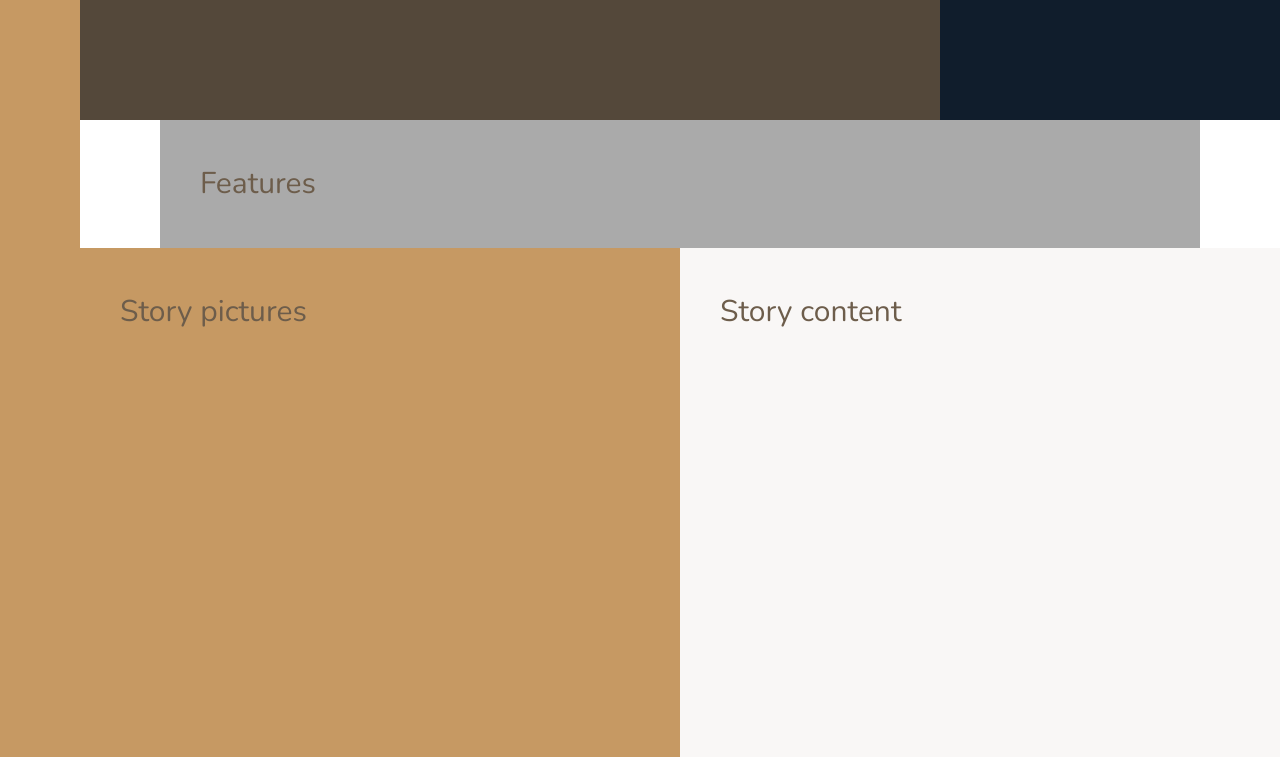
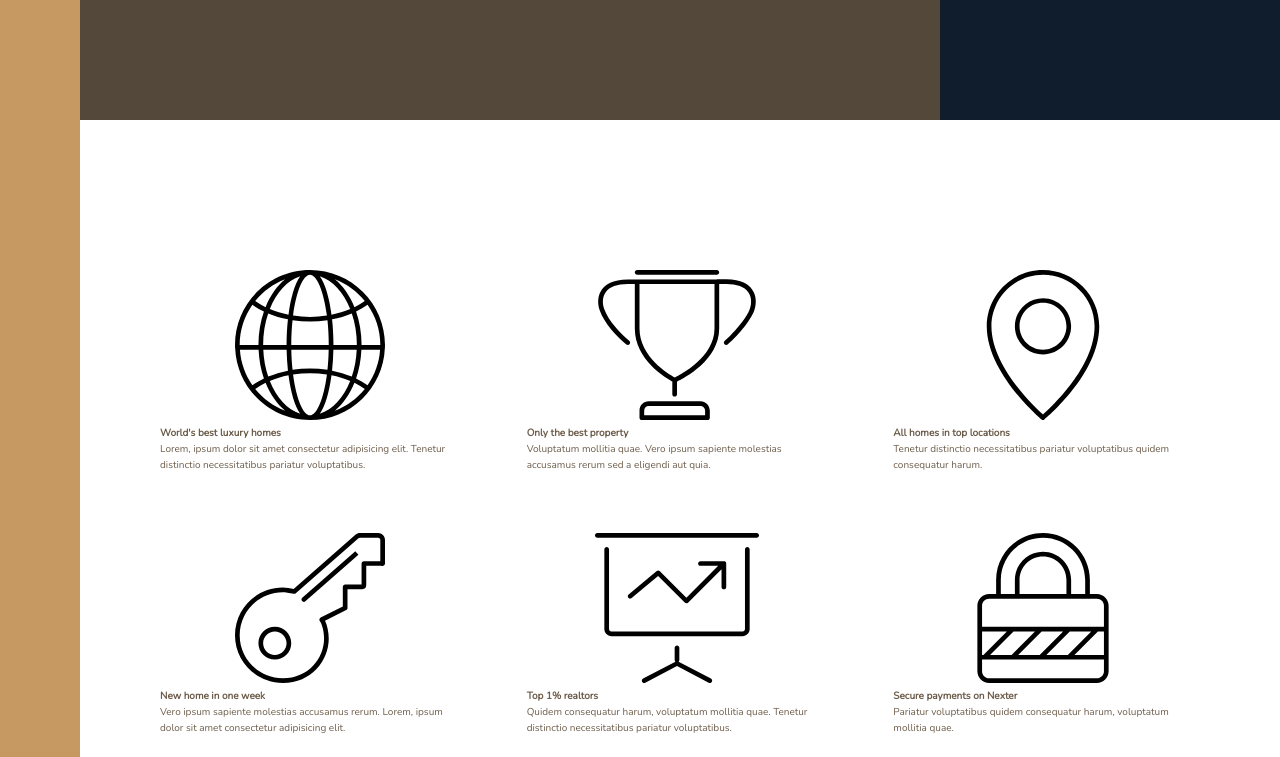
Before and after one commit to sailor95/scss-grid, a website: page index.html in a window 1280 px wide. Shown: the part 520-1277 px from the top of the page. Drawn offline with nearby package versions, Linux system fonts and the light colour scheme.

Commit message:
Boilerplate features section

```diff
--- a/index.html
+++ b/index.html
@@ -27,7 +27,62 @@
     </div>
 
     <section class="features">
-        Features
+        <div class="feature">
+            <svg class="feature__icon">
+                <use xlink:href="img/sprite.svg#icon-global"></use>
+            </svg>
+            <h4 class="header-4">World's best luxury homes</h4>
+            <p class="feature__text">
+                Lorem, ipsum dolor sit amet consectetur adipisicing elit. Tenetur distinctio necessitatibus pariatur
+                voluptatibus.
+            </p>
+        </div>
+        <div class="feature">
+            <svg class="feature__icon">
+                <use xlink:href="img/sprite.svg#icon-trophy"></use>
+            </svg>
+            <h4 class="header-4">Only the best property</h4>
+            <p class="feature__text">
+                Voluptatum mollitia quae. Vero ipsum sapiente molestias accusamus rerum sed a eligendi aut quia.
+            </p>
+        </div>
+        <div class="feature">
+            <svg class="feature__icon">
+                <use xlink:href="img/sprite.svg#icon-map-pin"></use>
+            </svg>
+            <h4 class="header-4">All homes in top locations</h4>
+            <p class="feature__text">
+                Tenetur distinctio necessitatibus pariatur voluptatibus quidem consequatur harum.
+            </p>
+        </div>
+        <div class="feature">
+            <svg class="feature__icon">
+                <use xlink:href="img/sprite.svg#icon-key"></use>
+            </svg>
+            <h4 class="header-4">New home in one week</h4>
+            <p class="feature__text">
+                Vero ipsum sapiente molestias accusamus rerum. Lorem, ipsum dolor sit amet consectetur adipisicing elit.
+            </p>
+        </div>
+        <div class="feature">
+            <svg class="feature__icon">
+                <use xlink:href="img/sprite.svg#icon-presentation"></use>
+            </svg>
+            <h4 class="header-4">Top 1% realtors</h4>
+            <p class="feature__text">
+                Quidem consequatur harum, voluptatum mollitia quae. Tenetur distinctio necessitatibus pariatur
+                voluptatibus.
+            </p>
+        </div>
+        <div class="feature">
+            <svg class="feature__icon">
+                <use xlink:href="img/sprite.svg#icon-lock"></use>
+            </svg>
+            <h4 class="header-4">Secure payments on Nexter</h4>
+            <p class="feature__text">
+                Pariatur voluptatibus quidem consequatur harum, voluptatum mollitia quae.
+            </p>
+        </div>
     </section>
 
     <div class="story__pictures">
--- a/sass/_base.scss
+++ b/sass/_base.scss
@@ -40,10 +40,4 @@ body {
   display: grid;
   grid-template-rows: 80vh min-content 40vw repeat(3, min-content);
   grid-template-columns: [sidebar-start] 8rem [sidebar-end full-start] minmax(8rem, 1fr) [center-start] repeat(8, [col-start] minmax(min-content, 14rem) [col-end]) [center-end] minmax(8rem, 1fr) [full-end];
-
-  // For dev, delete later
-  &>* {
-    padding: 40px;
-    font-size: 3rem;
-  }
 }
--- a/sass/_features.scss
+++ b/sass/_features.scss
@@ -1,5 +1,9 @@
 .features {
-  background-color: $color-grey-light-2;
   grid-column: center-start / center-end;
 
+  margin: 15rem 0;
+
+  display: grid;
+  grid-template-columns: repeat(3, 1fr);
+  grid-gap: 6rem;
 }
```
Also changed, not shown: css/style.css.
